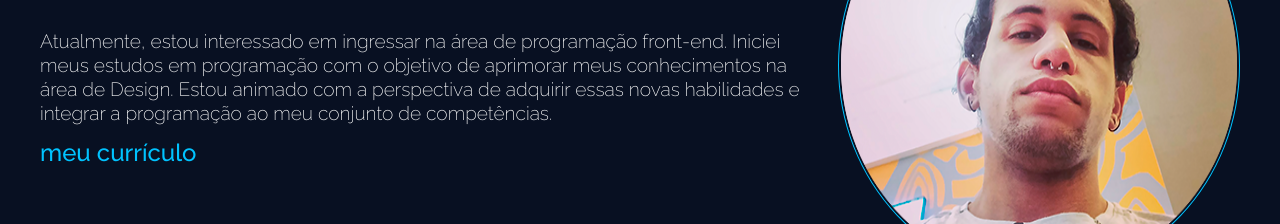
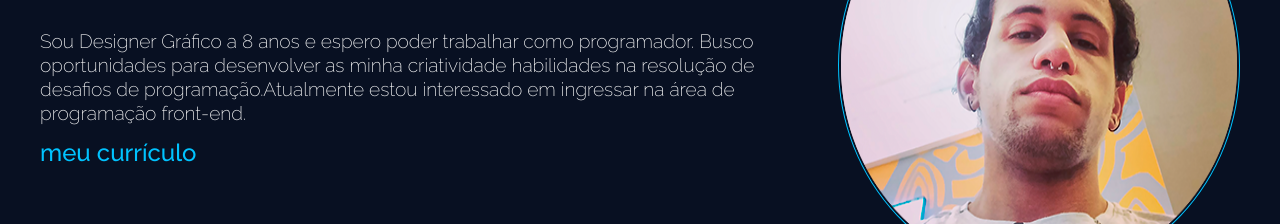
Before and after one commit to andy-alves/portifolio, a plain HTML site: page index.html in a window 1280 px wide. Shown: the part 363-587 px from the top of the page. Drawn offline with Linux system fonts and the light colour scheme.

Commit message:
texto da bio
alteração

```diff
--- a/index.html
+++ b/index.html
@@ -24,7 +24,7 @@
                 <p>Olá! meu nome é</p>
                 <h1>Anderson Alves</h1>
                 <p id="cargo">programador front-end e designer gráfico</p>
-                <p id="interesse">Atualmente, estou interessado em ingressar na área de programação front-end. Iniciei meus estudos em programação com o objetivo de aprimorar meus conhecimentos na área de Design. Estou animado com a perspectiva de adquirir essas novas habilidades e integrar a programação ao meu conjunto de competências.</p>
+                <p id="interesse">Sou Designer Gráfico a 8 anos e espero poder trabalhar como programador. Busco oportunidades para desenvolver as minha criatividade habilidades na resolução de desafios de programação.Atualmente estou interessado em ingressar na área de programação front-end.</p>
                 <a href="curriculo.html" id="curriculo">meu currículo</a>
                 <div class="social-media">
                     <p>De uma olhada nas minha redes sociais:</p>
```
